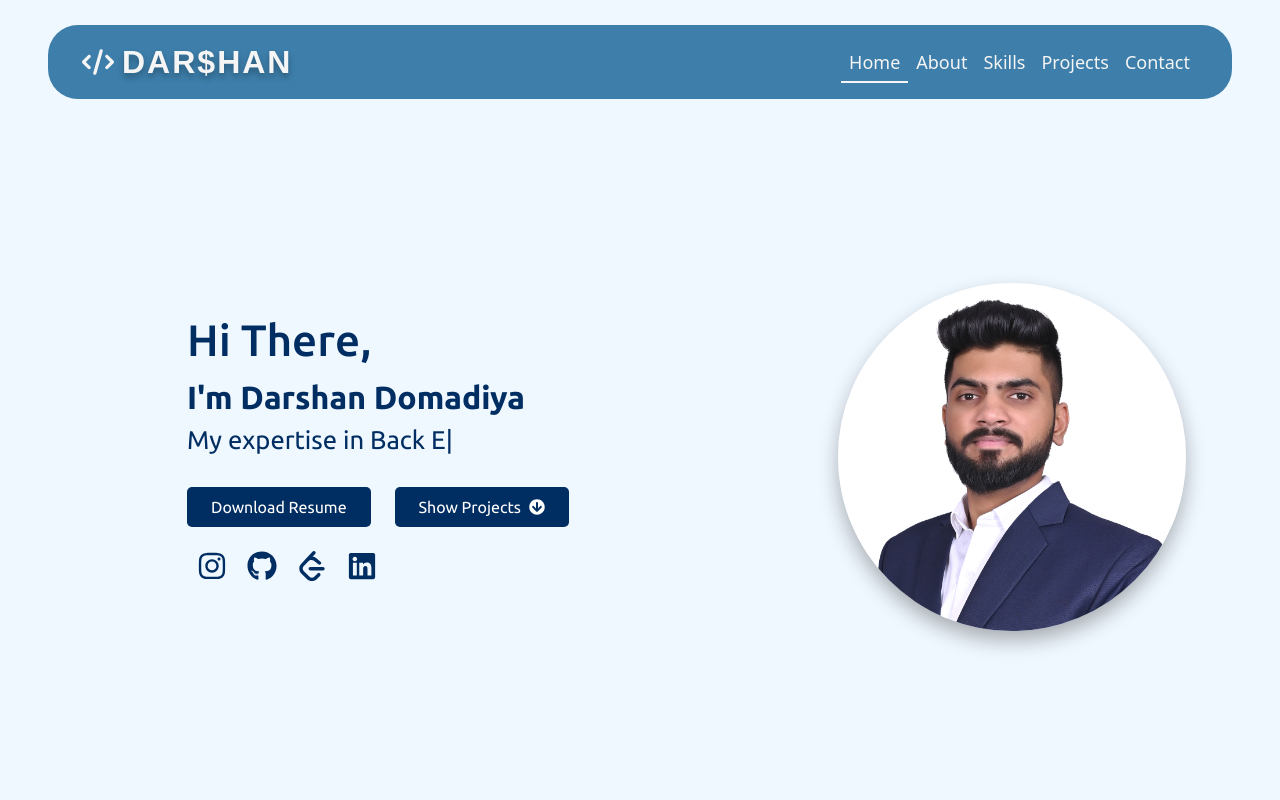
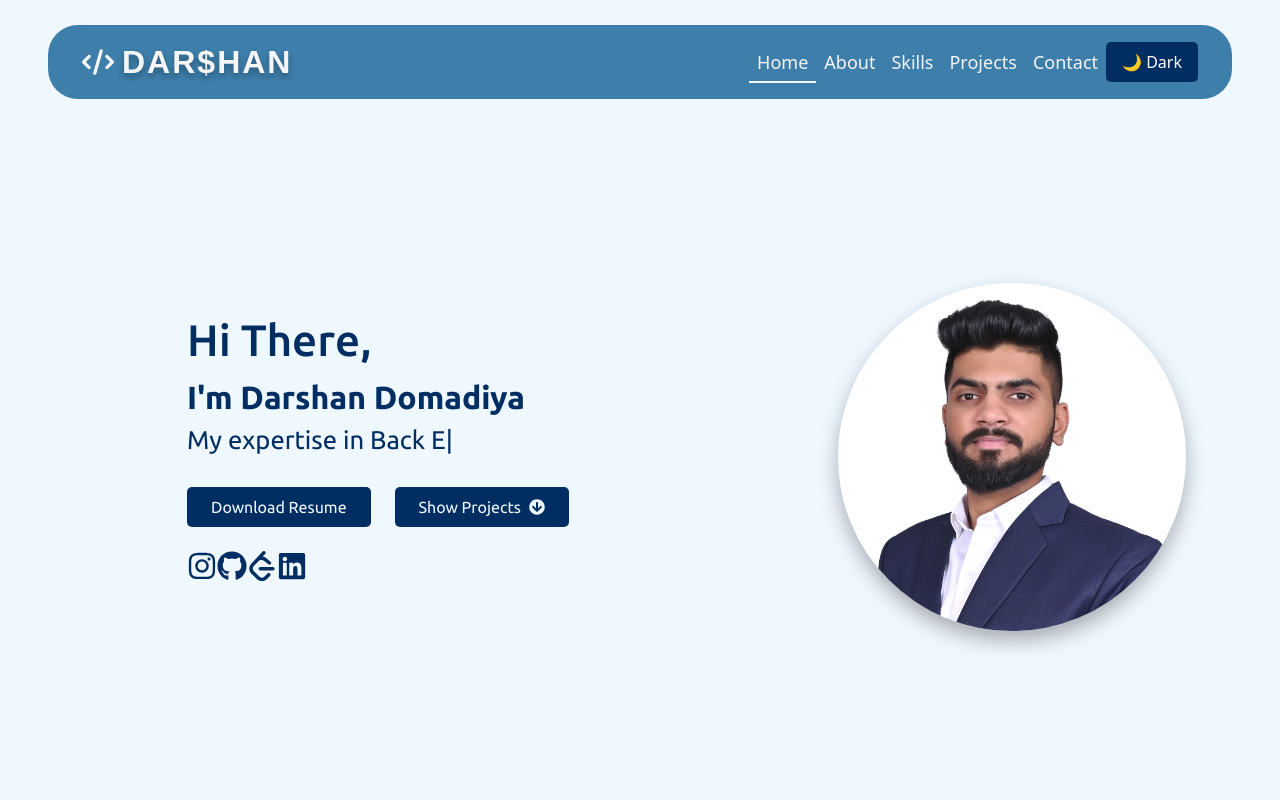
Before and after one commit to Darshan-Domadiya/Portfolio_Darshan, a React (Vite) app in the folder frontend/: page / in a window 1280 px wide. Shown: the top 800 px of the page. Built offline with nearby package versions, Linux system fonts and the light colour scheme.

Commit message:
added dark-light theme feature and implemented in landing-page and header section

```diff
--- a/frontend/src/components/header/Header.jsx
+++ b/frontend/src/components/header/Header.jsx
@@ -4,6 +4,7 @@ import Nav from "react-bootstrap/Nav";
 import Navbar from "react-bootstrap/Navbar";
 import "./header.scss";
 import { FaCode } from "react-icons/fa6";
+import ToggleTheme from "../toggleTheme/ToggleTheme";
 
 const Header = () => {
   const [activeLink, setActiveLink] = useState("home");
@@ -87,6 +88,7 @@ const Header = () => {
                 )
               )}
             </Nav>
+            <ToggleTheme />
           </Navbar.Collapse>
         </Container>
       </Navbar>
--- a/frontend/src/components/header/header.scss
+++ b/frontend/src/components/header/header.scss
@@ -1,7 +1,7 @@
 .custom-navbar {
   position: fixed;
-  background-color: #3d7eaa;
-  color: #002d62;
+  background-color: var(--navbar-back);
+  color: var(--text-color);
   text-align: center;
   z-index: 1000;
   top: 0;
@@ -20,7 +20,7 @@
 }
 
 .custom-navbar .nav-link {
-  color: whitesmoke;
+  color: var(--navlink-text);
   font-weight: 500;
   font-size: large;
   padding-bottom: 5px;
@@ -38,18 +38,18 @@
 }
 
 .navbar-logo:hover {
-  color: #003580; /* Darken on hover */
+  color: var(--navbar-logo); /* Darken on hover */
   text-shadow: 0px 6px 8px rgba(0, 0, 0, 0.5); /* Enhance shadow */
 }
 
 .custom-navbar .nav-link.active {
-  color: whitesmoke;
-  border-bottom: 2px solid whitesmoke; /* Underline effect */
+  color: var(--navlink-text);
+  border-bottom: 2px solid var(--navbar-logo); /* Underline effect */
 }
 
 .custom-navbar .nav-link:hover {
-  color: #002d62;
-  border-bottom: 2px solid #002d62;
+  // color: var(--navbar-logo);
+  border-bottom: 2px solid var(--navbar-logo);
 }
 
 // Navbar logo.
@@ -59,13 +59,13 @@
   font-weight: 700; /* Bold font */
   font-size: 2rem; /* Adjust size */
   letter-spacing: 2px; /* Add spacing for elegance */
-  color: whitesmoke; /* Professional blue color */
+  color: var(--navbar-logo); /* Professional blue color */
   text-shadow: 0px 4px 6px rgba(0, 0, 0, 0.3); /* Add subtle shadow */
   cursor: pointer; /* Make it interactive */
 }
 
 .navbar-logo:hover {
-  color: #003580; /* Darken on hover */
+  color: var(--navbar-logo); /* Darken on hover */
   transition: 0.5s ease-in;
 }
 
--- a/frontend/src/components/home/Home.jsx
+++ b/frontend/src/components/home/Home.jsx
@@ -89,6 +89,10 @@ const Home = () => {
                       1000,
                       "My expertise in Responsive Web Design ",
                       1000,
+                      "My expertise in API Development ",
+                      1000,
+                      "My expertise in AWS cloud ",
+                      1000,
                     ]}
                     wrapper="span"
                     speed={50}
@@ -99,7 +103,7 @@ const Home = () => {
                     repeat={Infinity}
                   />
                 </div>
-                <div className="  mt-3 d-flex flex-column flex-sm-row gap-3 gap-sm-4">
+                <div className="mt-3 d-flex flex-column flex-sm-row gap-3 gap-sm-4">
                   <div>
                     <a
                       href="/Resume_Darshan.pdf"
@@ -129,11 +133,7 @@ const Home = () => {
                     >
                       <FaInstagram
                         size={30}
-                        style={{
-                          margin: "0 10px",
-                          cursor: "pointer",
-                          color: "#002d62",
-                        }}
+                        className="fa-style"
                       />
                     </a>
                     <a
@@ -143,11 +143,7 @@ const Home = () => {
                     >
                       <FaGithub
                         size={30}
-                        style={{
-                          margin: "0 10px",
-                          cursor: "pointer",
-                          color: "#002d62",
-                        }}
+                        className="fa-style"
                       />
                     </a>
                     <a
@@ -157,11 +153,7 @@ const Home = () => {
                     >
                       <SiLeetcode
                         size={30}
-                        style={{
-                          margin: "0 10px",
-                          cursor: "pointer",
-                          color: "#002d62",
-                        }}
+                        className="fa-style"
                       />
                     </a>
                     <a
@@ -171,11 +163,7 @@ const Home = () => {
                     >
                       <FaLinkedin
                         size={30}
-                        style={{
-                          margin: "0 10px",
-                          cursor: "pointer",
-                          color: "#002d62",
-                        }}
+                       className="fa-style"
                       />
                     </a>
                   </div>
--- a/frontend/src/components/home/home.scss
+++ b/frontend/src/components/home/home.scss
@@ -1,4 +1,34 @@
 @import url("https://fonts.googleapis.com/css2?family=Ubuntu");
+
+:root {
+  --bg-color: #f0f8ff;
+  --text-color: #002d62;
+  --heading-color: #002d62;
+  --btn-bg: #002d62;
+  --btn-hover-bg: #43a6c6;
+  --btn-hover-color: black;
+  --accent-color: #002d62;
+  --navbar-back: #3d7eaa;
+  --navlink-text: whitesmoke;
+  --navbar-logo: whitesmoke;
+}
+
+[data-theme="dark"] {
+  --bg-color: rgb(40, 40, 40);
+  --text-color: rgb(210, 117, 48);
+  --heading-color: rgb(210, 117, 48);
+  --btn-bg: rgb(210, 117, 48);
+  --btn-hover-bg: rgb(225, 135, 70);
+  --btn-hover-color: darkgrey;
+  --accent-color: black;
+  --navbar-back: rgb(225, 135, 70);
+  --navlink-text: rgb(40, 40, 40);
+  --navbar-logo: black;
+}
+
+* {
+  transition: background-color 0.3s ease, color 0.3s ease;
+}
 
 // Each section's CSS.
 section {
@@ -10,12 +40,19 @@ section {
   padding-bottom: 40px; /* Space at the bottom for breathing room */
   box-sizing: border-box;
   overflow: hidden;
-  background-color: #f0f8ff;
-  color: #002d62;
+  background-color: var(--bg-color);
+  color: var(--text-color);
 }
 
 #contact {
   margin-bottom: 0;
+}
+
+// FA icon style
+.fa-style {
+  margin: "0 10px";
+  cursor: "pointer";
+  color: var(--text-color);
 }
 
 // Each section's css when it is loaded...
@@ -34,7 +71,7 @@ section {
 .section-heading {
   font-size: 2.5rem;
   font-weight: 600;
-  color: #002d62;
+  color: var(--heading-color);
   position: relative;
   display: inline-block;
   text-align: center;
@@ -45,7 +82,7 @@ section {
   content: "";
   width: 100%;
   height: 4px;
-  background: #007cf0;
+  background: var(--accent-color);
   position: absolute;
   left: 0;
   bottom: -5px;
@@ -64,8 +101,8 @@ section {
 
 // Button css
 .btn-style-landingPage {
-  background: #002d62;
-  color: white;
+  background: var(--btn-bg);
+  color: var(--bg-color);
   font-size: 1rem;
   padding: 0.5rem 1.5rem;
   border: none;
@@ -74,10 +111,11 @@ section {
 }
 
 .btn-style-landingPage:hover {
-  box-shadow: 0 6px 12px rgba(0, 0, 0, 0.2);
-  color: black;
-  background-color: #43a6c6;
+  box-shadow: 0 3px 10px var(--navbar-back);
+  color: var(--accent-color);
+  background-color: var(--btn-hover-bg);
   transform: translateY(-3px);
+  font-weight: bold;
 }
 
 // Font style
--- /dev/null
+++ b/frontend/src/components/toggleTheme/ToggleTheme.jsx
@@ -0,0 +1,38 @@
+// ThemeToggle.jsx
+import { useEffect, useState } from "react";
+
+function ToggleTheme() {
+  const [theme, setTheme] = useState("light");
+
+  useEffect(() => {
+    const savedTheme = localStorage.getItem("theme") || "light";
+    setTheme(savedTheme);
+    document.documentElement.setAttribute("data-theme", savedTheme);
+  }, []);
+
+  const toggleTheme = () => {
+    const newTheme = theme === "light" ? "dark" : "light";
+    setTheme(newTheme);
+    document.documentElement.setAttribute("data-theme", newTheme);
+    localStorage.setItem("theme", newTheme);
+  };
+
+  return (
+    <button
+      onClick={toggleTheme}
+      style={{
+        padding: "0.5rem 1rem",
+        fontSize: "1rem",
+        borderRadius: "5px",
+        border: "none",
+        cursor: "pointer",
+        backgroundColor: "var(--btn-bg)",
+        color: "white",
+      }}
+    >
+      {theme === "light" ? "🌙 Dark " : "☀️ Light "}
+    </button>
+  );
+}
+
+export default ToggleTheme;
--- a/frontend/src/index.css
+++ b/frontend/src/index.css
@@ -8,3 +8,7 @@ html {
     font-weight: 400;
     font-style: normal;
   }
+
+  * {
+    transition: background-color 0.3s ease, color 0.3s ease;
+  }
```
